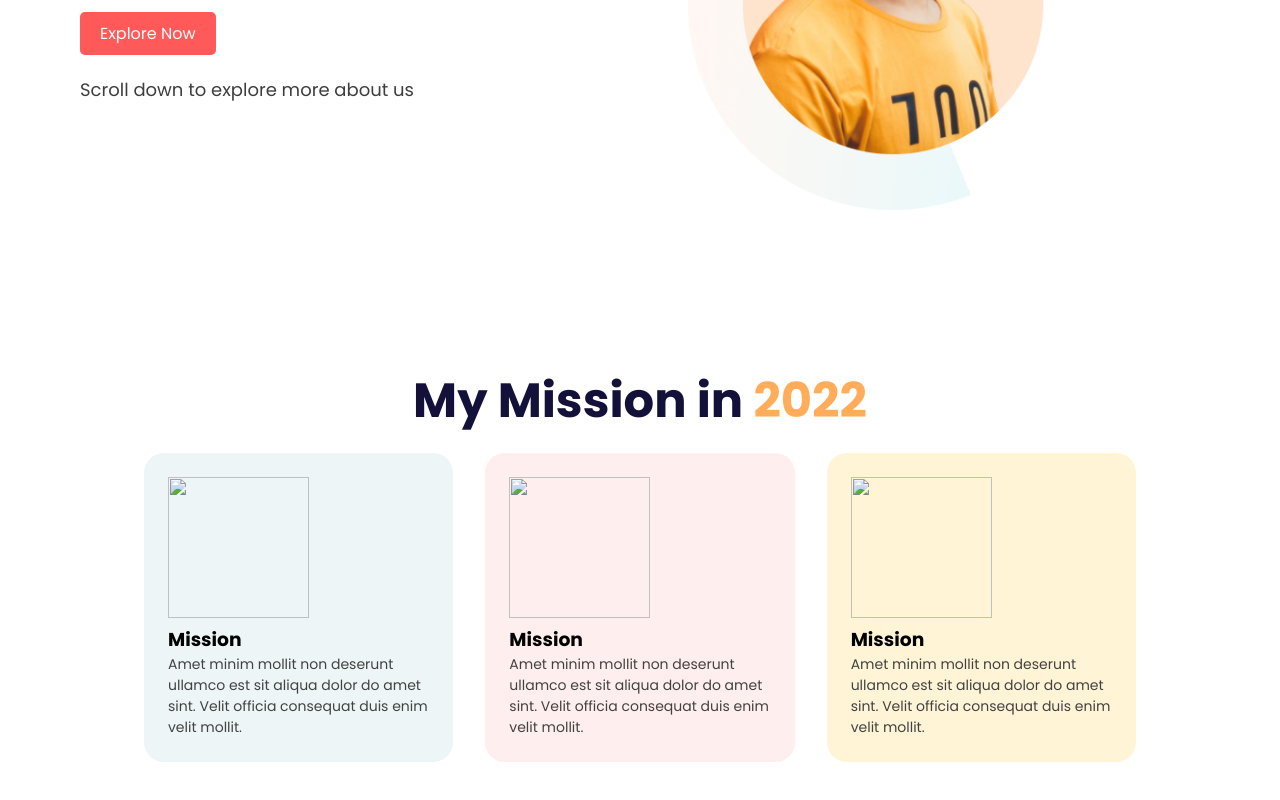
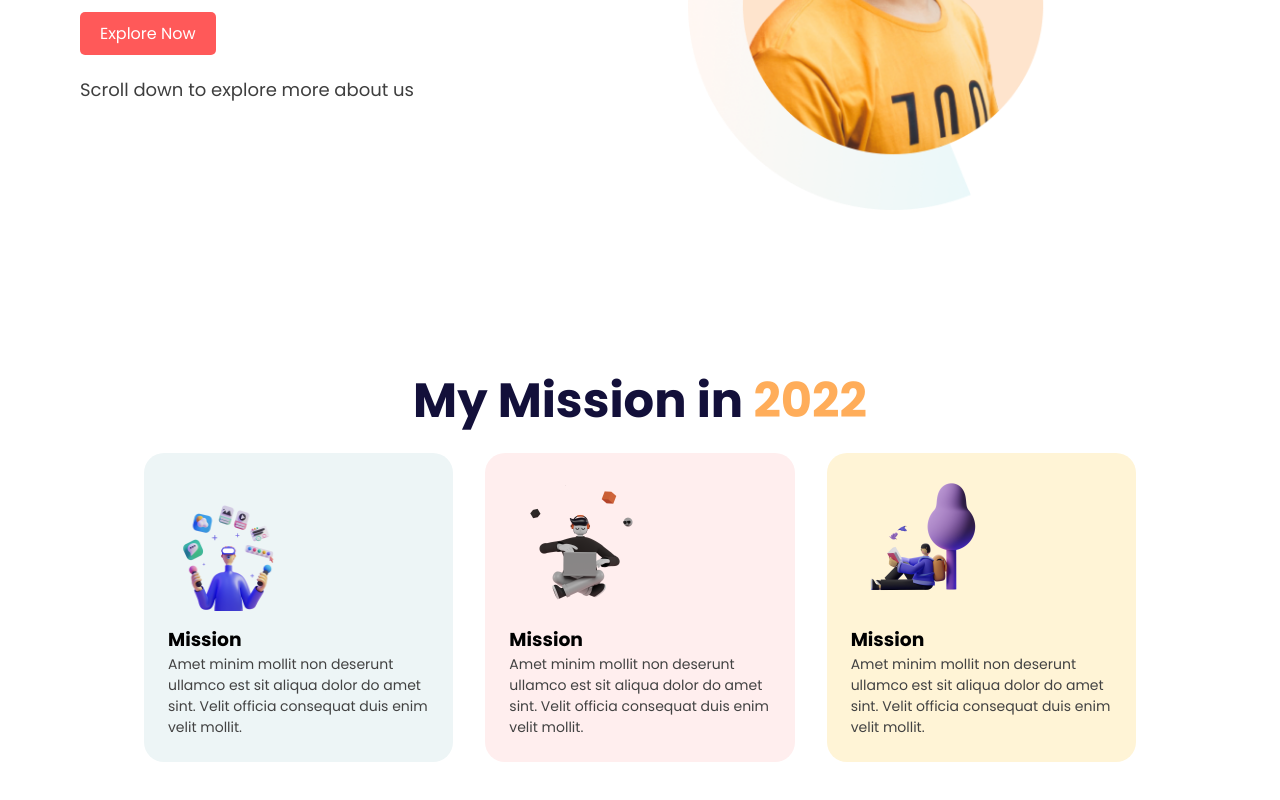
Before and after one commit to techhasib/mission-2022, a plain HTML site: page index.html in a window 1280 px wide. Shown: the part 360-1160 px from the top of the page. Drawn offline with Linux system fonts and the light colour scheme; the site is published under a folder, as on GitHub Pages, so addresses that start at the root find nothing.

Commit message:
image-added

```diff
--- a/index.html
+++ b/index.html
@@ -35,7 +35,7 @@
             <h2 class="m-heading">My Mission in <span class="m-highlight">2022</span></h2>
             <div class="misson-flex">
                 <div class="misson-1 card">
-                    <img src="/images/illustrators/illustrator-1.png" alt="">
+                    <img src="images/illustrators/illustrator-1.png" alt="">
                     <h3>Mission</h3>
                     <p>Amet minim mollit non deserunt
                         ullamco est sit aliqua dolor do amet
@@ -43,7 +43,7 @@
                         velit mollit.</p>
                 </div>
                 <div class="misson-2 card">
-                    <img src="/images/illustrators/illustrator-2.png" alt="">
+                    <img src="images/illustrators/illustrator-2.png" alt="">
                     <h3>Mission</h3>
                     <p>Amet minim mollit non deserunt
                         ullamco est sit aliqua dolor do amet
@@ -51,7 +51,7 @@
                         velit mollit.</p>
                 </div>
                 <div class="misson-3 card">
-                    <img src="/images/illustrators/illustrator-3.png" alt="">
+                    <img src="images/illustrators/illustrator-3.png" alt="">
                     <h3>Mission</h3>
                     <p>Amet minim mollit non deserunt
                         ullamco est sit aliqua dolor do amet
```
